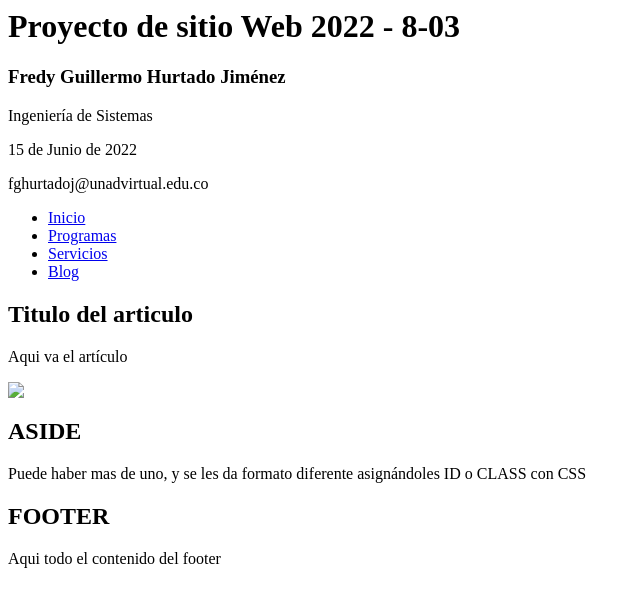
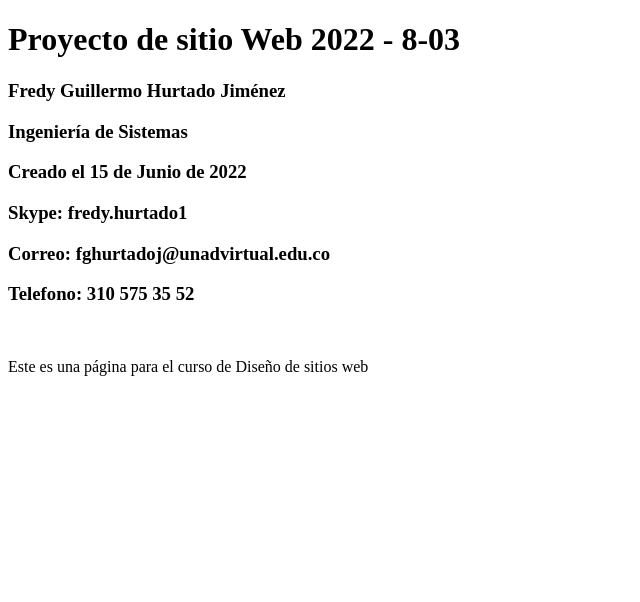
Before and after one commit to DSW-FredyHurtado/MyPage, a plain HTML site: page index.html in a window 1280 px wide. Shown: the whole page, without its empty margins (0-640 px from the left). Drawn offline with Linux system fonts and the light colour scheme.

Commit message:
Primer_diseño
Primer diseño de página

```diff
--- a/index.html
+++ b/index.html
@@ -1,41 +1,20 @@
-<DOCTYPE html>
-    <html lang="es">
+<!DOCTYPE html>
+<html lang="en">
 <head>
-            <meta charset="utf-8"/>
-            <title>Diseños de Sitios Web</title>
-            <link rel="stylesheet" type="text/css" href="css/estilos.css">
-            <link rel="shortcut icon" href="favicon"/>
+    <meta charset="UTF-8">
+    <meta http-equiv="X-UA-Compatible" content="IE=edge">
+    <meta name="viewport" content="width=device-width, initial-scale=1.0">
+    <title>Document</title>
 </head>
 <body>
-            <header>
     <h1>Proyecto de sitio Web 2022 - 8-03</h1>
     <h3>Fredy Guillermo Hurtado Jiménez</h3>
-                <p>Ingeniería de Sistemas</p>
-                <p>15 de Junio de 2022</p>
-                <p>fghurtadoj@unadvirtual.edu.co</p>
-            <nav>
-                <ul>
-                    <li><a href="#">Inicio</a></li>
-                    <li><a href="#">Programas</a></li>
-                    <li><a href="#">Servicios</a></li>
-                    <li><a href="#">Blog</a></li>
-                </ul>
-            </nav>
-            </header>
-            <section>
-                <article>
-                    <h2>Titulo del articulo</h2>
-                    <p>Aqui va el artículo</p>
-                    <img src="images/logo.png">
-                </article>
-            </section>
-            <aside>
-                <h2>ASIDE</h2>
-                <p>Puede haber mas de uno, y se les da formato diferente asignándoles ID o CLASS con CSS</p>
-            </aside>
-            <footer>
-                <h2>FOOTER</h2>
-                <p>Aqui todo el contenido del footer</p>
-            </footer>
+    <h3>Ingeniería de Sistemas</h3>
+    <h3>Creado el 15 de Junio de 2022</h3>
+    <h3>Skype: fredy.hurtado1</h3>
+    <h3>Correo: fghurtadoj@unadvirtual.edu.co</h3>
+    <h3>Telefono: 310 575 35 52</h3><br>
+
+    <p>Este es una página para el curso de Diseño de sitios web</p><br>
 </body>
 </html>
```
Lines whose indentation alone changed are shown as unchanged.
